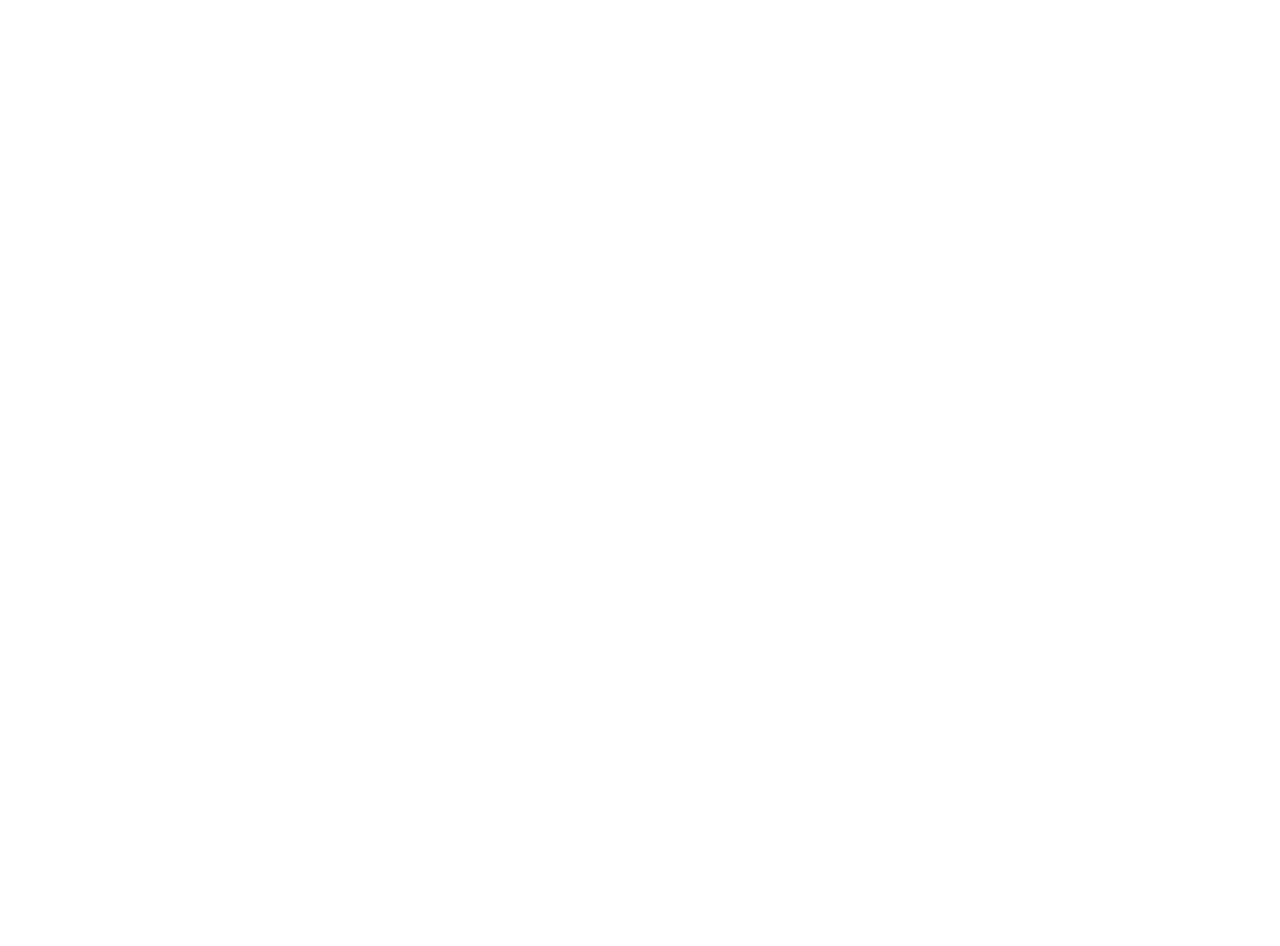
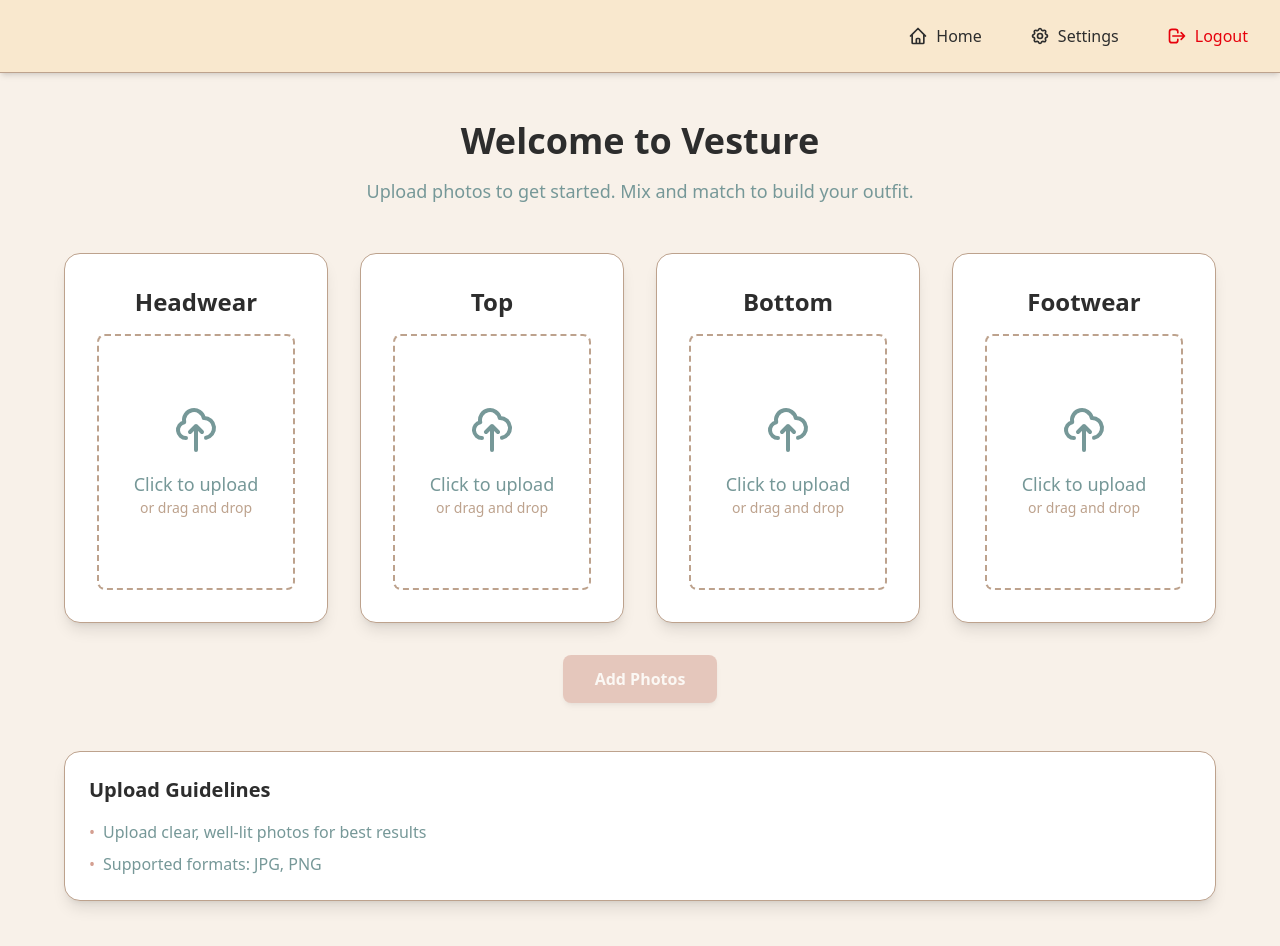
Before and after one commit to RoiceOgalesco1/Style-App, a React (Vite) app in the folder frontend/style-fit/: page /uploads in a window 1280 px wide. Before the commit this address had no page. Shown: the top 946 px of the page. Before the commit the page ends 800 px from the top, so only its background shows below. Built offline with nearby package versions, Linux system fonts and the light colour scheme.

Commit message:
renamed main page to uploads page

```diff
--- a/frontend/style-fit/src/App.jsx
+++ b/frontend/style-fit/src/App.jsx
@@ -1,6 +1,6 @@
 import { Routes, Route, Navigate } from 'react-router-dom';
 import AuthForm from './components/auth/AuthForm';
-import MainPage from './pages/MainPage';
+import UploadsPage from './pages/UploadsPage';
 
 const App = () => {
   return (
@@ -8,7 +8,7 @@
       <Route path="/" element={<Navigate to="/login" replace />} />
       <Route path="/login" element={<AuthForm type="login" />} />
       <Route path="/register" element={<AuthForm type="register" />} />
-      <Route path="/main" element={<MainPage />} />
+      <Route path="/uploads" element={<UploadsPage />} />
     </Routes>
   );
 };
--- a/frontend/style-fit/src/components/Header.jsx
+++ b/frontend/style-fit/src/components/Header.jsx
@@ -9,7 +9,7 @@
   };
 
   const handleHome = () => {
-    navigate('/main');
+    navigate('/uploads');
   };
 
   const handleSettings = () => {
--- a/frontend/style-fit/src/components/auth/AuthForm.jsx
+++ b/frontend/style-fit/src/components/auth/AuthForm.jsx
@@ -26,8 +26,8 @@
   const handleSubmit = (e) => {
     e.preventDefault();
     if (type === 'login') {
-      // Navigate to main page after successful login
-      navigate('/main');
+      // Navigate to uploads page after successful login
+      navigate('/uploads');
     } else {
       alert('Registration successful! (test message only)');
     }
--- a/frontend/style-fit/src/pages/MainPage.jsx
+++ b/frontend/style-fit/src/pages/UploadsPage.jsx
@@ -2,7 +2,7 @@
 import PhotoUploadBox from '../components/PhotoUploadBox';
 import Header from '../components/Header';
 
-const MainPage = () => {
+const UploadsPage = () => {
   const [numberOfBoxes, setNumberOfBoxes] = useState(4);
   const [photos, setPhotos] = useState({});
   const [previews, setPreviews] = useState({});
@@ -115,4 +115,4 @@
   );
 };
 
-export default MainPage;
+export default UploadsPage;
```
